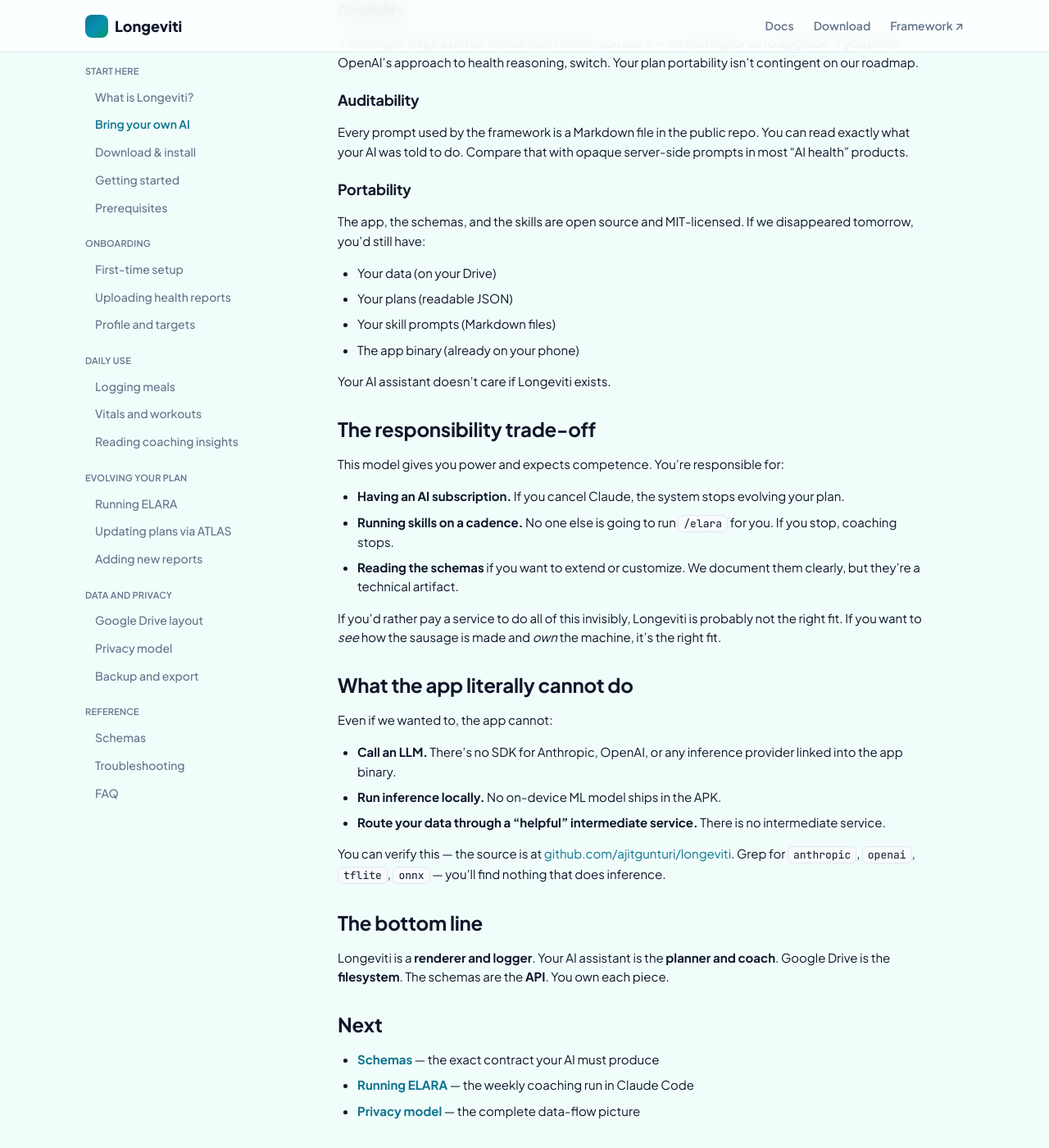
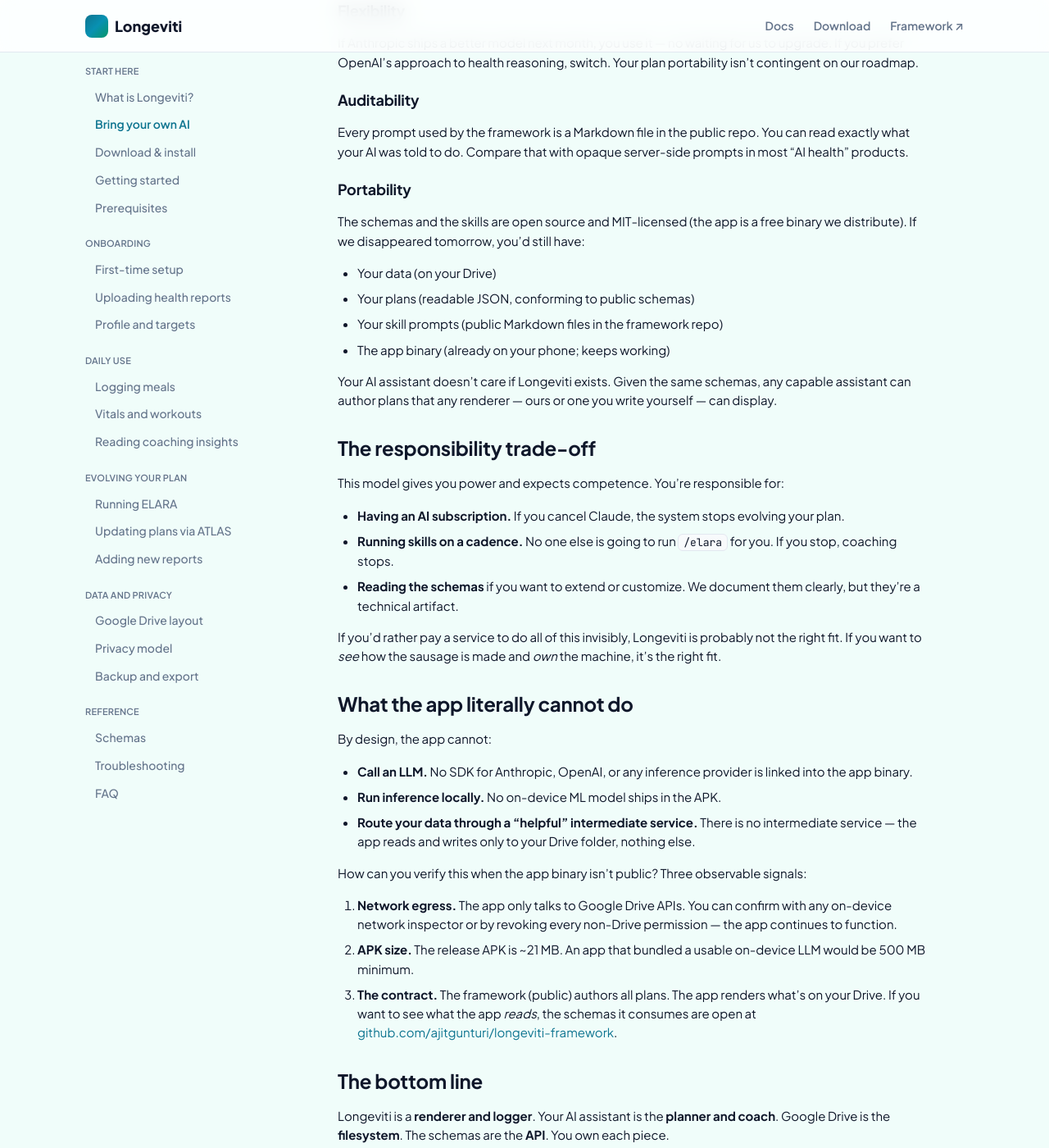
Before and after one commit to arcanelabsio/longeviti-site, a Jekyll site: the page built from _docs/bring-your-own-ai.md, in a window 1280 px wide and 1400 px high, scrolled down 2312 px. Shown: the whole window at 82% size. Built offline with Jekyll 4.4.1, drawn with Linux system fonts in a browser that asks for light colours.

Commit message:
fix(site): correct open-source claims — app repo is private
The app binary is a free distribution but its source is private. Only the
framework (skills + schemas) and this site are open source. Remove claims
that imply readers can inspect the app's code.

- bring-your-own-ai: replace 'grep the source' verification with three
  observable signals (network egress scope, APK size, public schema contract)
- bring-your-own-ai: reword portability section — app is a free binary,
  framework+schemas are open source
- faq 'How do I know Longeviti won't quit?': reframe mitigation around
  public framework + human-readable data, not blanket 'open source'
- faq 'What does it cost?': clarify open-source scope
- faq 'Does Longeviti itself run any AI?': remove grep suggestion, point
  to observable signals on BYO-AI page
- faq + troubleshooting: route 'app bugs' to longeviti-site/issues with
  'app' label (the private app repo isn't filable)
- privacy: 'no server-side storage' reworded to avoid 'open-source code
  is the entire system' claim; what-we-do list updated; security note
  distinguishes public framework from binary-only app
- landing: 'Open source' card retitled 'Open framework' with accurate
  scope (schemas/skills/rules, not app)

```diff
--- a/_docs/bring-your-own-ai.md
+++ b/_docs/bring-your-own-ai.md
@@ -75,13 +75,13 @@
 Every prompt used by the framework is a Markdown file in the public repo. You can read exactly what your AI was told to do. Compare that with opaque server-side prompts in most "AI health" products.
 
 ### Portability
-The app, the schemas, and the skills are open source and MIT-licensed. If we disappeared tomorrow, you'd still have:
+The schemas and the skills are open source and MIT-licensed (the app is a free binary we distribute). If we disappeared tomorrow, you'd still have:
 - Your data (on your Drive)
-- Your plans (readable JSON)
-- Your skill prompts (Markdown files)
-- The app binary (already on your phone)
+- Your plans (readable JSON, conforming to public schemas)
+- Your skill prompts (public Markdown files in the framework repo)
+- The app binary (already on your phone; keeps working)
 
-Your AI assistant doesn't care if Longeviti exists.
+Your AI assistant doesn't care if Longeviti exists. Given the same schemas, any capable assistant can author plans that any renderer — ours or one you write yourself — can display.
 
 ## The responsibility trade-off
 
@@ -95,13 +95,17 @@
 
 ## What the app literally cannot do
 
-Even if we wanted to, the app cannot:
+By design, the app cannot:
 
-- **Call an LLM.** There's no SDK for Anthropic, OpenAI, or any inference provider linked into the app binary.
+- **Call an LLM.** No SDK for Anthropic, OpenAI, or any inference provider is linked into the app binary.
 - **Run inference locally.** No on-device ML model ships in the APK.
-- **Route your data through a "helpful" intermediate service.** There is no intermediate service.
+- **Route your data through a "helpful" intermediate service.** There is no intermediate service — the app reads and writes only to your Drive folder, nothing else.
 
-You can verify this — the source is at [github.com/ajitgunturi/longeviti](https://github.com/ajitgunturi/longeviti). Grep for `anthropic`, `openai`, `tflite`, `onnx` — you'll find nothing that does inference.
+How can you verify this when the app binary isn't public? Three observable signals:
+
+1. **Network egress.** The app only talks to Google Drive APIs. You can confirm with any on-device network inspector or by revoking every non-Drive permission — the app continues to function.
+2. **APK size.** The release APK is ~21 MB. An app that bundled a usable on-device LLM would be 500 MB minimum.
+3. **The contract.** The framework (public) authors all plans. The app renders what's on your Drive. If you want to see what the app *reads*, the schemas it consumes are open at [github.com/ajitgunturi/longeviti-framework](https://github.com/ajitgunturi/longeviti-framework/tree/main/schemas).
 
 ## The bottom line
 
--- a/index.html
+++ b/index.html
@@ -139,9 +139,9 @@
         <p class="muted">All plans, tracking, and reports live in <span class="mono">.app/longeviti/</span> on your own Google Drive.</p>
       </div>
       <div class="card">
-        <div class="card__eyebrow">Open source</div>
+        <div class="card__eyebrow">Open framework</div>
         <h3>Inspect and extend</h3>
-        <p class="muted">Flutter app, JSON schemas, skills, and rules are all open. Bring your own nutritionist's protocols.</p>
+        <p class="muted">The JSON schemas, skills, and rules are public and MIT-licensed. Bring your own nutritionist's protocols and wire them in.</p>
       </div>
     </div>
   </div>
```
Also changed, not shown: _docs/faq.md (+6 -6 lines), _docs/privacy.md (+4 -4 lines), _docs/troubleshooting.md (+1 -1 lines).
